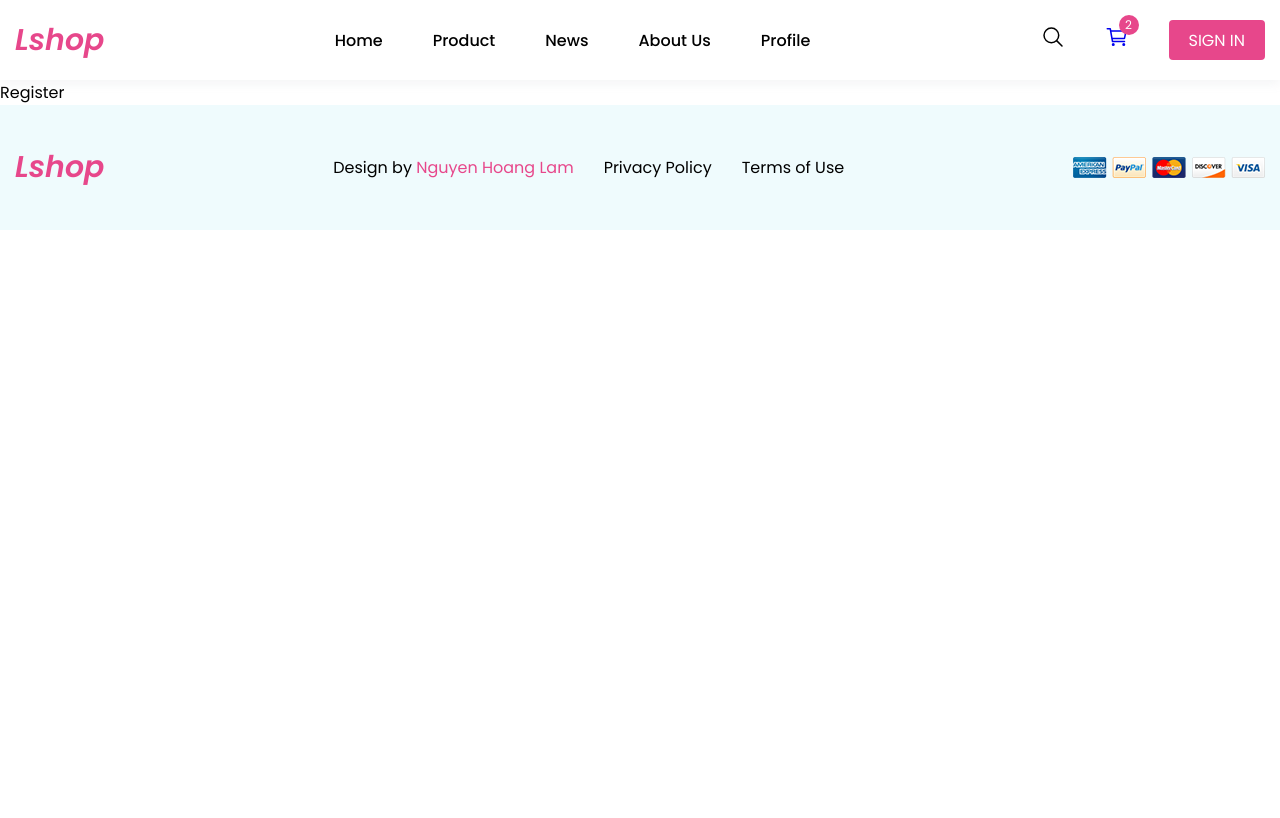
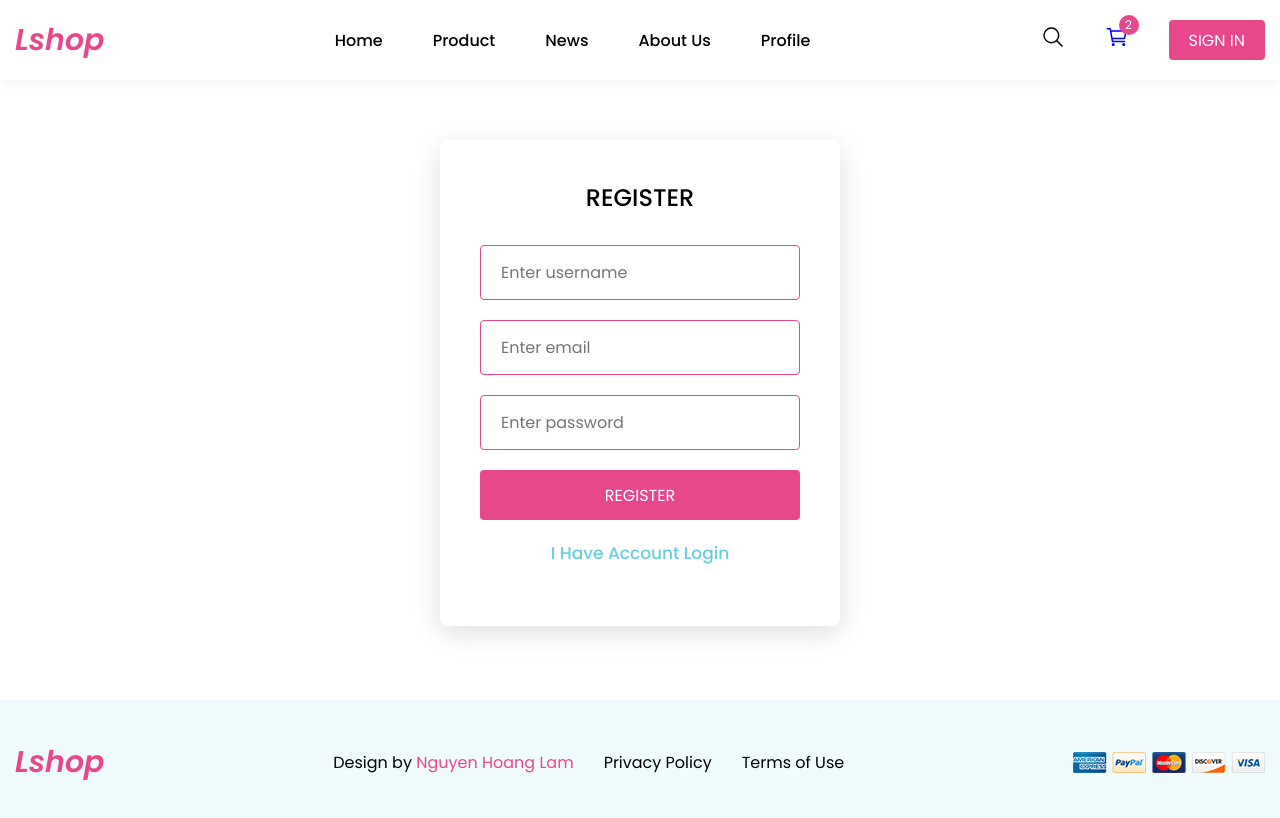
Before and after one commit to lamhoang1256/flower-shopping, a React (Create React App) app: page /register in a window 1280 px wide. Shown: the top 818 px of the page. Built offline with nearby package versions, Linux system fonts and the light colour scheme.

Commit message:
completed UI login, register page

```diff
--- a/src/App.js
+++ b/src/App.js
@@ -21,15 +21,15 @@ function App() {
       {/* MAIN*/}
       <Routes>
         <Route path='/' element={<Home></Home>} exact></Route>
-        <Route path='/login' element={<Login></Login>} exact></Route>
-        <Route path='/register' element={<Register></Register>} exact></Route>
+        <Route path='/login' element={<Login></Login>}></Route>
+        <Route path='/register' element={<Register></Register>}></Route>
         <Route path='/product/:id' element={<Detail></Detail>}></Route>
-        <Route path='/product' element={<Product></Product>} exact></Route>
-        <Route path='/cart' element={<Cart></Cart>} exact></Route>
-        <Route path='/profile' element={<Profile></Profile>} exact></Route>
-        <Route path='/shipping' element={<Shipping></Shipping>} exact></Route>
-        <Route path='/checkout' element={<Checkout></Checkout>} exact></Route>
-        <Route path='/order' element={<Order></Order>} exact></Route>
+        <Route path='/product' element={<Product></Product>}></Route>
+        <Route path='/cart' element={<Cart></Cart>}></Route>
+        <Route path='/profile' element={<Profile></Profile>}></Route>
+        <Route path='/shipping' element={<Shipping></Shipping>}></Route>
+        <Route path='/checkout' element={<Checkout></Checkout>}></Route>
+        <Route path='/order' element={<Order></Order>}></Route>
       </Routes>
       <Footer></Footer>
     </Router>
--- a/src/Pages/Auth/Login.jsx
+++ b/src/Pages/Auth/Login.jsx
@@ -1,5 +1,25 @@
 import React from "react";
+import { Link } from "react-router-dom";
+import "./auth.scss";
 
 export const Login = () => {
-  return <div>Login</div>;
+  return (
+    <div className='login auth'>
+      <div className='container'>
+        <div className='login__container'>
+          <form className='ui__form'>
+            <h2 className='ui__heading'>LOGIN</h2>
+            <input type='email' placeholder='Enter email' className='ui__input' />
+            <input type='password' placeholder='Enter password' className='ui__input' />
+            <button type='submit' className='ui__submit button button__primary'>
+              LOGIN
+            </button>
+            <Link to='/register' className='redirect'>
+              Create Account
+            </Link>
+          </form>
+        </div>
+      </div>
+    </div>
+  );
 };
--- a/src/Pages/Auth/Register.jsx
+++ b/src/Pages/Auth/Register.jsx
@@ -1,5 +1,26 @@
 import React from "react";
+import { Link } from "react-router-dom";
+import "./auth.scss";
 
 export const Register = () => {
-  return <div>Register</div>;
+  return (
+    <div className='register auth'>
+      <div className='container'>
+        <div className='register__container'>
+          <form className='ui__form'>
+            <h2 className='ui__heading'>REGISTER</h2>
+            <input type='text' placeholder='Enter username' className='ui__input' />
+            <input type='email' placeholder='Enter email' className='ui__input' />
+            <input type='password' placeholder='Enter password' className='ui__input' />
+            <button type='submit' className='ui__submit button button__primary'>
+              REGISTER
+            </button>
+            <Link to='/login' className='redirect'>
+              I Have Account Login
+            </Link>
+          </form>
+        </div>
+      </div>
+    </div>
+  );
 };
--- /dev/null
+++ b/src/Pages/Auth/auth.scss
@@ -0,0 +1,18 @@
+@import "../../Sass/variable";
+.auth {
+  .login__container,
+  .register__container {
+    min-height: 500px;
+    margin: 60px 0;
+  }
+  //label Create Account
+  .redirect {
+    cursor: pointer;
+    font-size: 1.7rem;
+    padding: 20px 0;
+    display: block;
+    text-align: center;
+    font-weight: 500;
+    color: $blue-color;
+  }
+}
--- a/src/Pages/Shipping/Shipping.jsx
+++ b/src/Pages/Shipping/Shipping.jsx
@@ -6,13 +6,13 @@ export const Shipping = () => {
     <div className='shipping'>
       <div className='container'>
         <div className='shipping__container'>
-          <form className='shipping__form'>
-            <h2 className='shipping__heading'>DELIVERY ADDRESS</h2>
-            <input type='text' placeholder='Enter address' className='shipping__input' />
-            <input type='text' placeholder='Enter city' className='shipping__input' />
-            <input type='text' placeholder='Enter postal code' className='shipping__input' />
-            <input type='text' placeholder='Enter country' className='shipping__input' />
-            <button type='submit' className='shipping__submit button button__primary'>
+          <form className='ui__form'>
+            <h2 className='ui__heading'>DELIVERY ADDRESS</h2>
+            <input type='text' placeholder='Enter address' className='ui__input' />
+            <input type='text' placeholder='Enter city' className='ui__input' />
+            <input type='text' placeholder='Enter postal code' className='ui__input' />
+            <input type='text' placeholder='Enter country' className='ui__input' />
+            <button type='submit' className='ui__submit button button__primary'>
               Continue
             </button>
           </form>
--- a/src/Pages/Shipping/shipping.scss
+++ b/src/Pages/Shipping/shipping.scss
@@ -3,33 +3,4 @@
   &__container {
     min-height: 600px;
   }
-  &__form {
-    width: 400px;
-    margin: 80px auto 0;
-    padding: 40px;
-    box-shadow: rgba(100, 100, 111, 0.2) 0px 7px 29px 0px;
-    border-radius: 8px;
-    @media screen and (max-width: 767.98px) {
-      width: 100%;
-      padding: 40px 20px;
-    }
-  }
-  &__heading {
-    text-align: center;
-    font-weight: 500;
-    margin-bottom: 20px;
-  }
-  &__input {
-    margin: 10px 0;
-    height: 55px;
-    border-radius: 4px;
-    width: 100%;
-    padding: 0 20px;
-    border: 1px solid $pink-color;
-  }
-  &__submit.button {
-    margin-top: 10px;
-    height: 50px;
-    width: 100%;
-  }
 }
--- a/src/Sass/app.scss
+++ b/src/Sass/app.scss
@@ -4,3 +4,4 @@
 @import "./base.scss";
 
 @import "./components/button";
+@import "./components/form";
--- /dev/null
+++ b/src/Sass/components/_form.scss
@@ -0,0 +1,31 @@
+.ui {
+  &__heading {
+    text-align: center;
+    font-weight: 500;
+    margin-bottom: 20px;
+  }
+  &__form {
+    width: 400px;
+    margin: 0 auto;
+    padding: 40px;
+    box-shadow: rgba(100, 100, 111, 0.2) 0px 7px 29px 0px;
+    border-radius: 8px;
+    @media screen and (max-width: 767.98px) {
+      width: 100%;
+      padding: 40px 20px;
+    }
+  }
+  &__input {
+    margin: 10px 0;
+    height: 55px;
+    border-radius: 4px;
+    width: 100%;
+    padding: 0 20px;
+    border: 1px solid $pink-color;
+  }
+  &__submit.button {
+    margin-top: 10px;
+    height: 50px;
+    width: 100%;
+  }
+}
```
